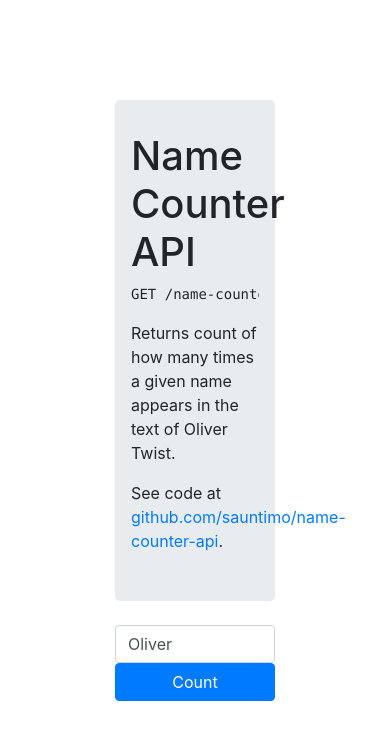
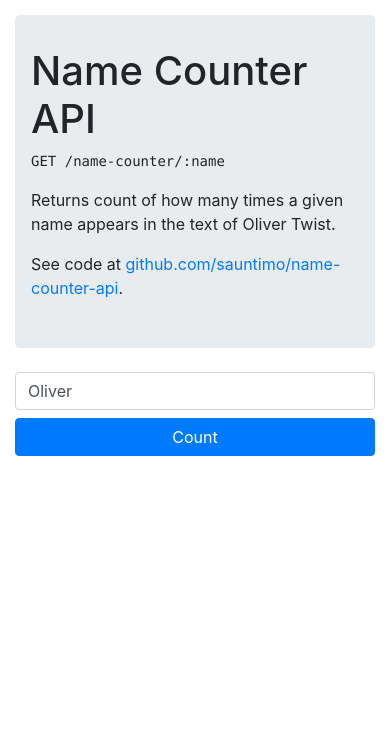
Before and after one commit to sauntimo/name-counter-api, a website: page src/views/index.html in a window 390 px wide. Drawn offline with nearby package versions, Linux system fonts and the light colour scheme; files that its build step writes are made by us from their sources.

Commit message:
improve responsiveness of fronend

```diff
--- a/src/public/stylesheets/style.css
+++ b/src/public/stylesheets/style.css
@@ -1,3 +1,3 @@
 body {
-  padding: 100px;
+  padding-top: 15px;
 }
--- a/src/views/index.html
+++ b/src/views/index.html
@@ -3,6 +3,7 @@
 
 <head>
   <meta charset="UTF-8">
+  <meta name="viewport" content="width=device-width, initial-scale=1, shrink-to-fit=no">
   <title>Name Counter API</title>
   <link rel="stylesheet" type="text/css" href="/stylesheets/style.css" />
   <link rel="stylesheet" href="https://stackpath.bootstrapcdn.com/bootstrap/4.5.2/css/bootstrap.min.css"
@@ -30,7 +31,7 @@
             value="Oliver"
           >
         </div>
-        <div class="col-md-4">
+        <div class="col-md-4 pt-2 pt-md-0">
           <button id="makeRequest" class="btn btn-primary btn-block">Count</button>
         </div>
       </div>
```
